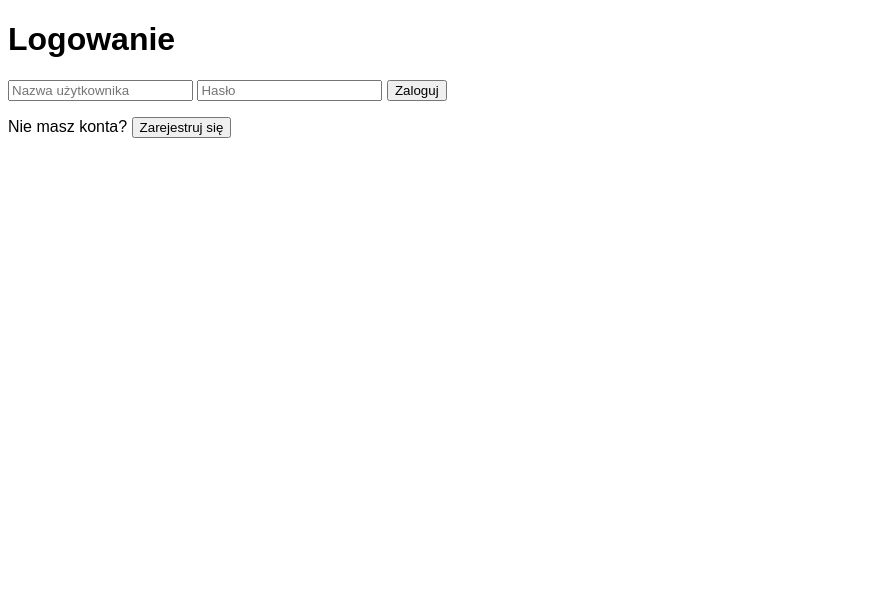
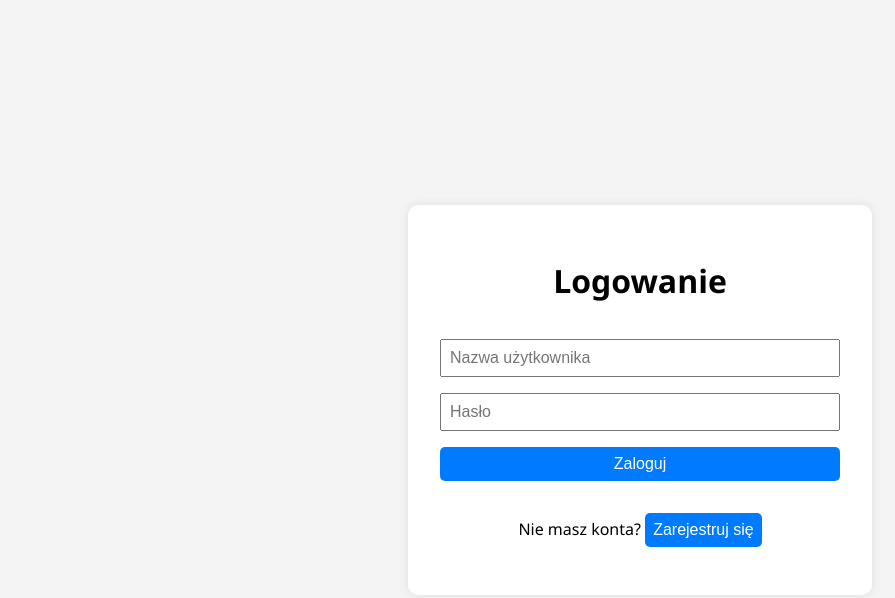
Before and after one commit to DKKurdi/PWA-S1, a website: page public/index.html in a window 1280 px wide. Shown: the whole page, without its empty margins (0-895 px from the left). Drawn offline with Linux system fonts and the light colour scheme; files that its build step writes are made by us from their sources; files whose address does not match are found by name.

Commit message:
Update style.css

```diff
--- a/public/style.css
+++ b/public/style.css
@@ -1 +1,51 @@
-body { font-family: sans-serif; }
+body {
+  font-family: 'Segoe UI', Tahoma, Geneva, Verdana, sans-serif;
+  background-color: #f4f4f4;
+  margin: 0;
+  padding: 0;
+  display: flex;
+  align-items: center;
+  justify-content: center;
+  min-height: 100vh;
+}
+
+.container {
+  background-color: #fff;
+  padding: 2rem;
+  border-radius: 10px;
+  box-shadow: 0 0 10px rgba(0, 0, 0, 0.1);
+  width: 100%;
+  max-width: 400px;
+  text-align: center;
+}
+
+form {
+  display: flex;
+  flex-direction: column;
+  gap: 1rem;
+}
+
+input {
+  padding: 0.5rem;
+  font-size: 1rem;
+}
+
+button {
+  padding: 0.5rem;
+  font-size: 1rem;
+  background-color: #007bff;
+  color: white;
+  border: none;
+  cursor: pointer;
+  border-radius: 5px;
+}
+
+button:hover {
+  background-color: #0056b3;
+}
+
+@media (max-width: 600px) {
+  .container {
+    width: 90%;
+  }
+}
```
